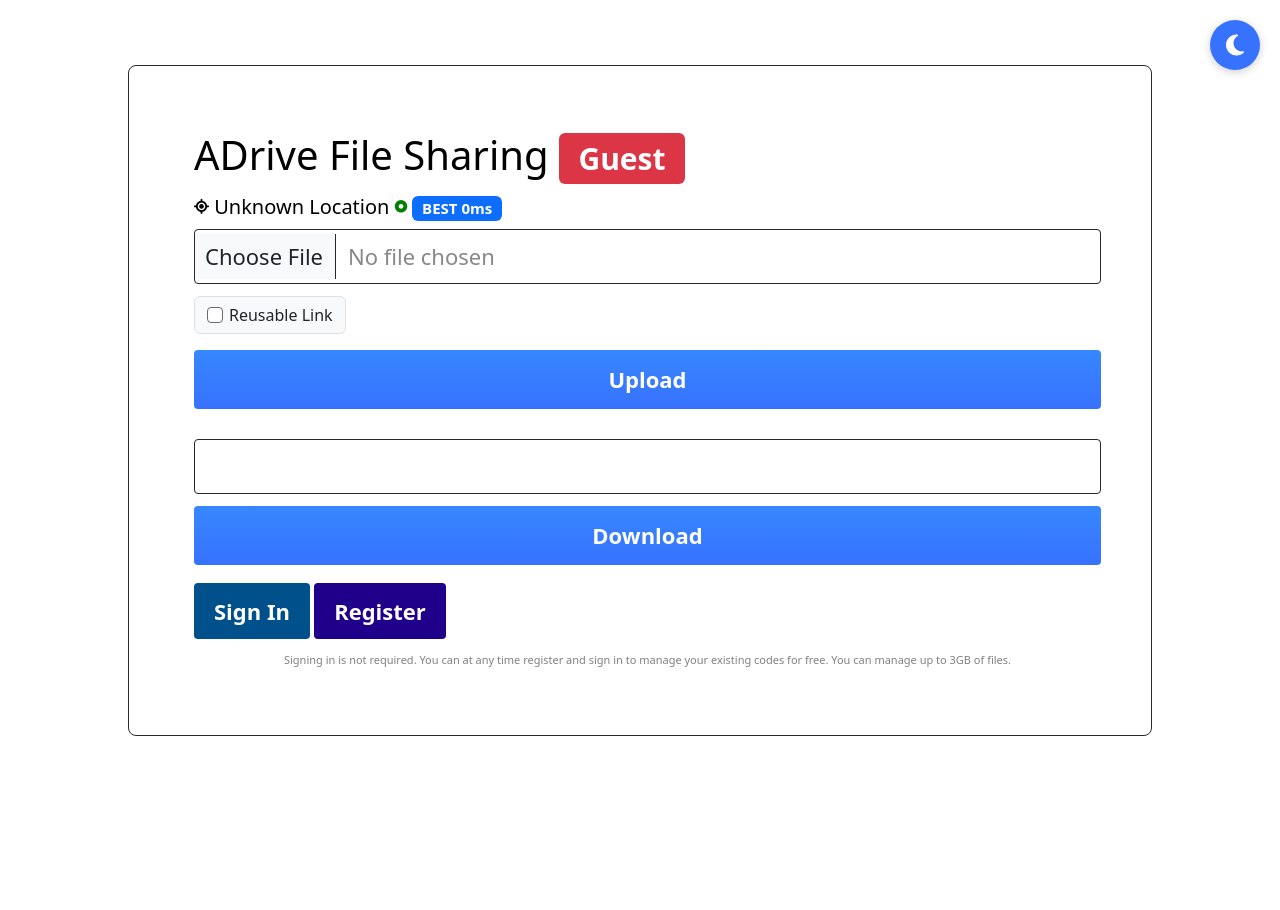
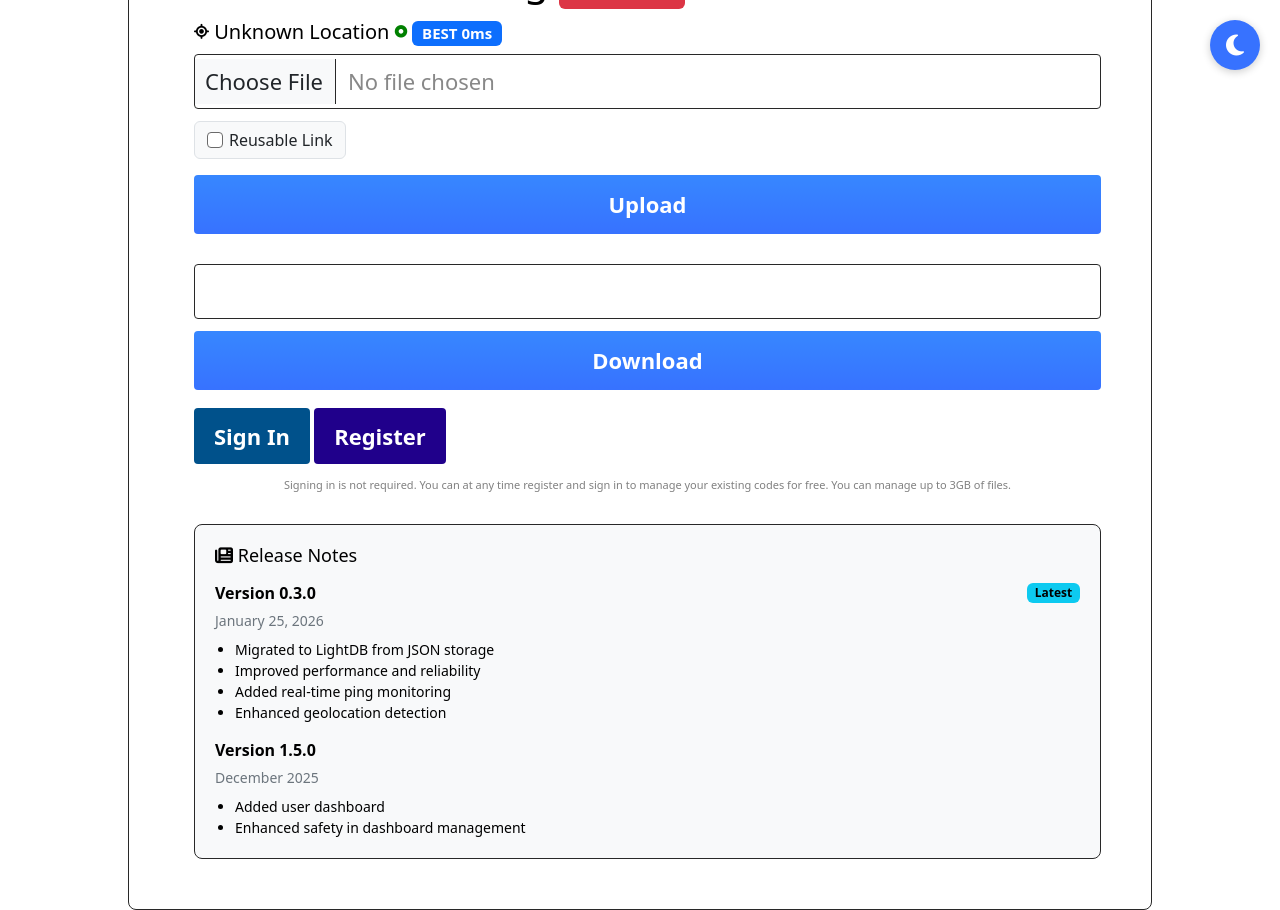
Before and after one commit to fybedev/adrive, a Flask app: page /upload in a window 1280 px wide. Before the commit the page ends 736 px from the top, so only its background shows below. Run offline with Flask 3, Linux system fonts and the light colour scheme; parts of the project's set-up code (start-up, migrations or seed data) failed here and were passed over; some libraries are stand-ins or nearby versions.

Commit message:
add release notes section

```diff
--- a/templates/upload.html
+++ b/templates/upload.html
@@ -98,6 +98,36 @@
             <a href="/logout" class="sign-in-button" style="text-decoration: none; background: rgb(79, 92, 178)">Sign
                 Out</a>
             {% endif %}
+
+            <!-- Release Notes Section -->
+            <div class="release-notes" style="margin-top: 30px; padding: 20px; background: var(--card-bg, #f8f9fa); border-radius: 8px; border: 1px solid var(--border-color, #dee2e6);">
+                <h3 style="margin-bottom: 15px; font-size: 18px;">
+                    <i class="fa-solid fa-newspaper"></i> Release Notes
+                </h3>
+                <div class="release-item" style="margin-bottom: 15px;">
+                    <div style="display: flex; justify-content: space-between; align-items: center; margin-bottom: 5px;">
+                        <strong style="font-size: 16px;">Version 0.3.0</strong>
+                        <span class="badge text-bg-info">Latest</span>
+                    </div>
+                    <small style="color: #6c757d; display: block; margin-bottom: 8px;">January 25, 2026</small>
+                    <ul style="margin: 0; padding-left: 20px; font-size: 14px;">
+                        <li>Migrated to LightDB from JSON storage</li>
+                        <li>Improved performance and reliability</li>
+                        <li>Added real-time ping monitoring</li>
+                        <li>Enhanced geolocation detection</li>
+                    </ul>
+                </div>
+                <div class="release-item" style="margin-bottom: 0;">
+                    <div style="display: flex; justify-content: space-between; align-items: center; margin-bottom: 5px;">
+                        <strong style="font-size: 16px;">Version 1.5.0</strong>
+                    </div>
+                    <small style="color: #6c757d; display: block; margin-bottom: 8px;">December 2025</small>
+                    <ul style="margin: 0; padding-left: 20px; font-size: 14px;">
+                        <li>Added user dashboard</li>
+                        <li>Enhanced safety in dashboard management</li>
+                    </ul>
+                </div>
+            </div>
 
         </div>
 
```
